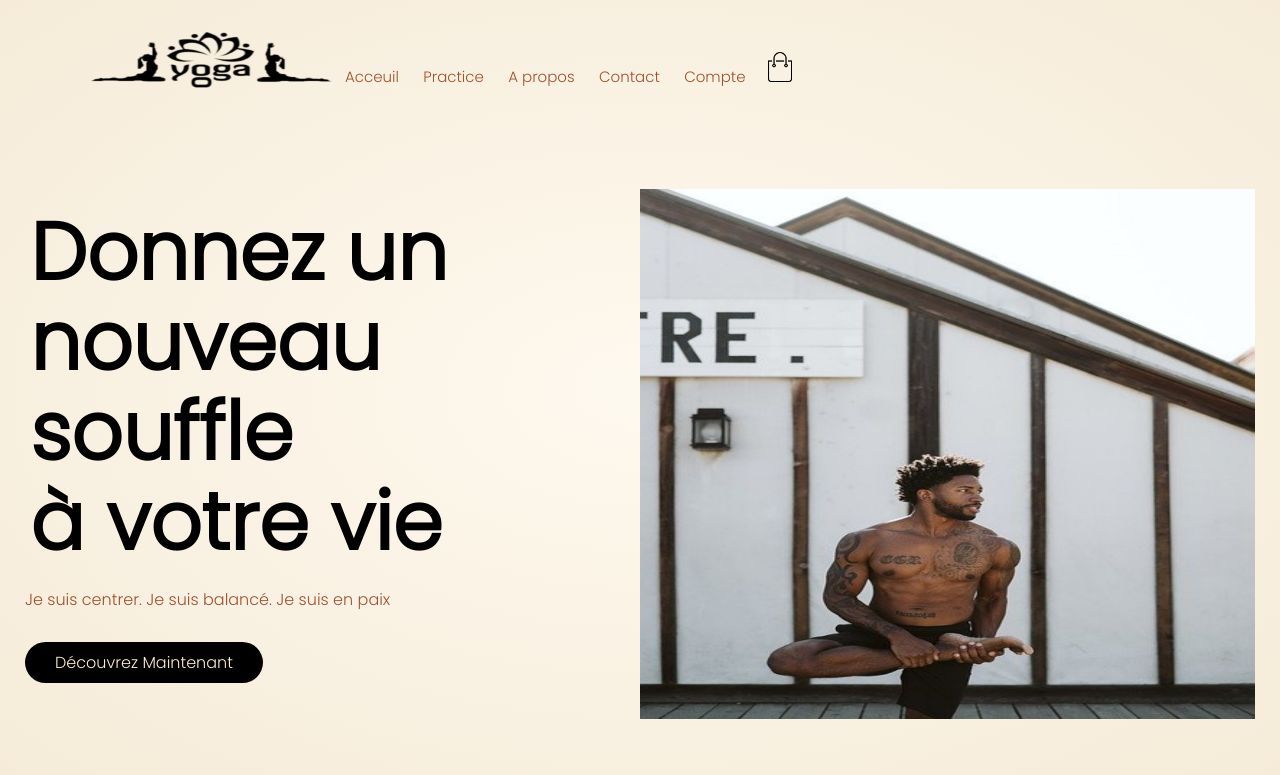
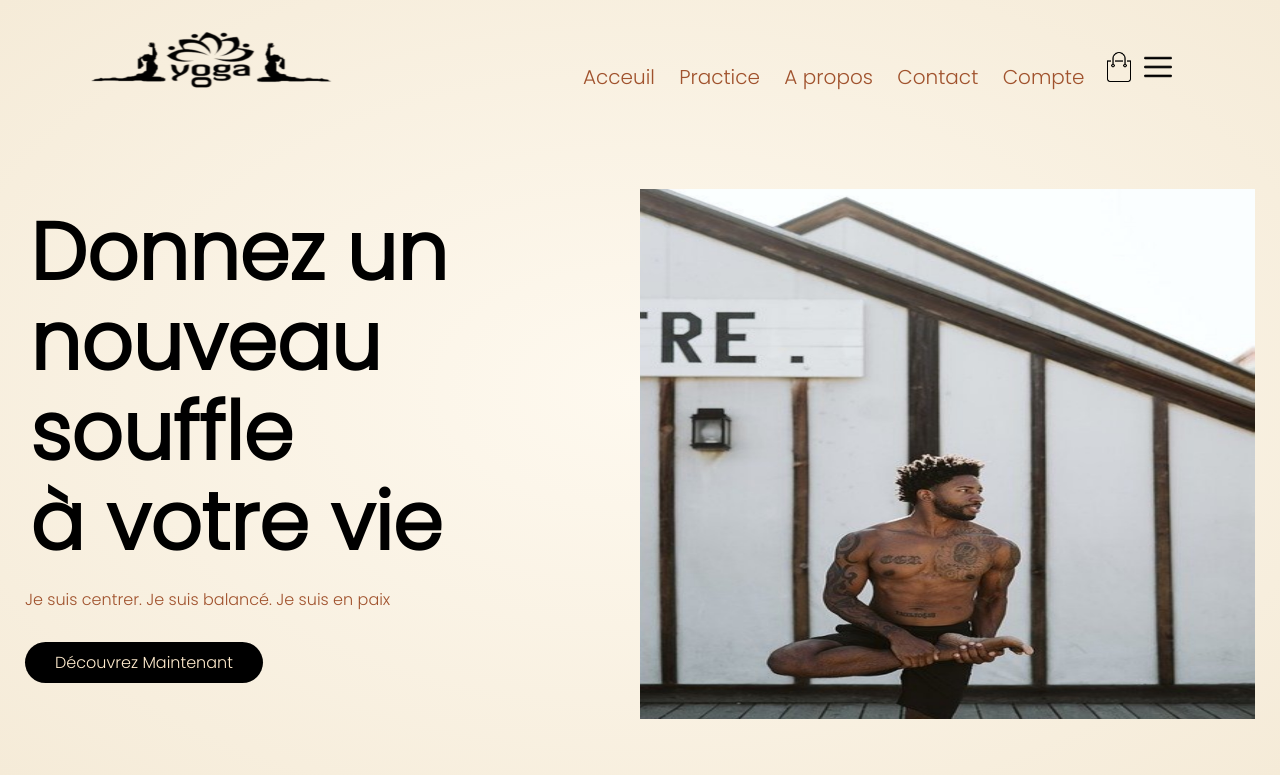
Before and after one commit to ikki-sasa/YOGA, a PHP site: page / in a window 1280 px wide. Shown: the top 775 px of the page. Run offline with PHP 8.4, Linux system fonts and the light colour scheme; some libraries are stand-ins or nearby versions.

Commit message:
Media-Query

```diff
--- a/index.html
+++ b/index.html
@@ -21,6 +21,7 @@
                 <div class="logo">
                     <img src="img/new-yooga.1.png" alt="logo-brand">
                 </div>
+                    <div class="nav-ul-li">
                         <nav>
                             <ul>
                                 <li><a href="">Acceuil</a></li>
@@ -30,7 +31,9 @@
                                 <li><a href="">Compte</a></li>
                             </ul>
                         </nav>
+                    </div>
                 <img src="img/cart.png" width="30px" heigth="30px" alt="cart">
+                <img src="img/menu.png" class="menu-icon" width="30px" alt="cart">
                 <!-- <i class="fab fa-opencart"></i> -->
             </div>
             <div class="row">
--- a/style.css
+++ b/style.css
@@ -28,6 +28,10 @@ body {
     padding: 20px;
 }
 
+.nav-ul-li {
+    margin-left: 20%;
+}
+
 nav ul {
     display: inline-block;
     list-style-type: none;
@@ -36,6 +40,8 @@ nav ul {
 nav ul li {
     display: inline-block;
     margin-right: 20px;
+    font-size: 20px;
+
 }
 
 a {
@@ -261,6 +267,7 @@ h4 {
 
 /* FOOTER */
 
+
 .footer {
     background: #f5ebd8;
     font-size: 14px;
@@ -317,3 +324,18 @@ li {
 .fa-instagram:hover {
     color: #e4405f;
 }
+
+/* FOOTER END*/
+
+.menu-icon {
+    width: 28px;
+    margin-left: 10px;
+}
+
+
+/* MEDIA QUERY MENU */
+
+/* @media screen  and (max-width:800px ) {
+
+
+}  */
```
Lines whose indentation alone changed are shown as unchanged.
